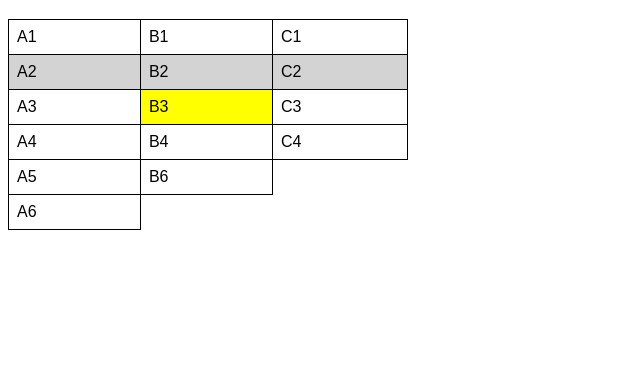
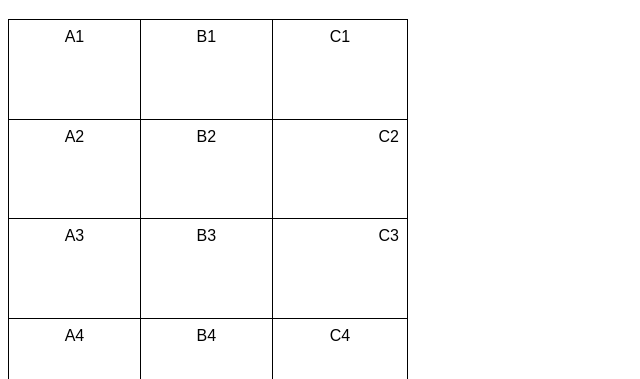
Before and after one commit to diegovieiracosta/cursoguanabara, a plain HTML site: page exercicios/ex023/tabela01.html in a window 1280 px wide. Shown: the part 61-440 px from the top of the page, without its empty margins (0-640 px from the left). Drawn offline with Linux system fonts and the light colour scheme.

Commit message:
Update tabela01.html

```diff
--- a/exercicios/ex023/tabela01.html
+++ b/exercicios/ex023/tabela01.html
@@ -12,21 +12,21 @@
 
     table{
         width: 400px;
+        height: 400px;
         border-collapse: collapse;
-    }
-
-    tr.linha{
-        background-color: lightgray;
     }
 
     td{
         border: 1px solid black;
         padding: 8px;
+        text-align: center; /*alinhamento horizontal*/
+        vertical-align: top;
     }
 
-    td.dado{
-        background-color: yellow;
+    .numero{
+        text-align: right;
     }
+
     </style>
 </head>
 <body>
@@ -47,25 +47,18 @@
         <tr class="linha"> <!--Segunda linha-->
             <td>A2</td>
             <td>B2</td>
-            <td>C2</td>
+            <td class="numero">C2</td>
         </tr>
         <tr> <!--terceira linha-->
             <td>A3</td>
             <td class="dado">B3</td>
-            <td>C3</td>
+            <td class="numero">C3</td>
         </tr>
         <tr> <!--quarta linha-->
             <td>A4</td>
             <td>B4</td>
             <td>C4</td>
         </tr>
-        <tr>
-            <td>A5</td>
-            <td>B6</td>
-        </tr>
-        <tr>
-            <td>A6</td>
-        </tr>
     </table>
 </body>
 </html>
```
